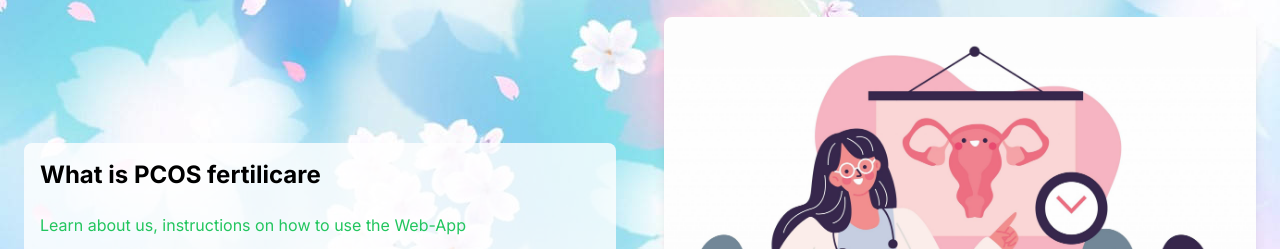
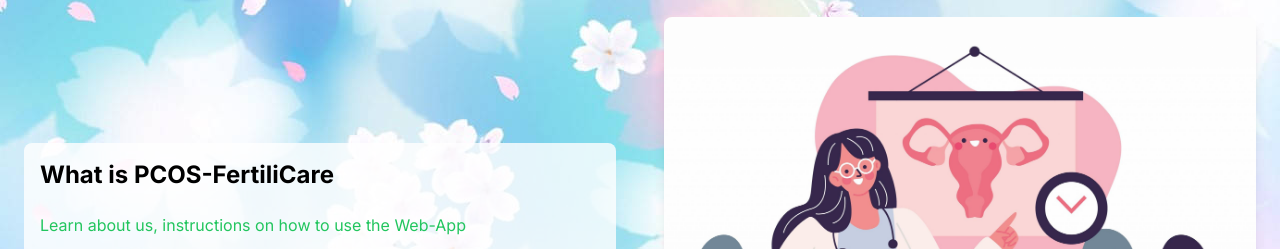
Before and after one commit to KamalikaSene/PCOS-FertiliCare, a Next.js app: page / in a window 1280 px wide. Shown: the part 1865-2114 px from the top of the page. Built offline with nearby package versions, Linux system fonts and the light colour scheme; no server answers.

Commit message:
changed the name to PCOS-FertiliCare

```diff
--- a/src/app/about-app/page.jsx
+++ b/src/app/about-app/page.jsx
@@ -9,7 +9,7 @@ const InstructionsPage = () => {
             <div className="max-w-3xl mx-auto">
                 <div className="mt-3 bg-white rounded-b lg:rounded-b-none lg:rounded-r flex flex-col justify-between leading-normal">
                     <div className="bg-white relative top-0 -mt-32 p-5 sm:p-10">
-                        <h1 href="#" className="text-gray-900 font-bold text-3xl mb-2">What is PCOS-FERTILICARE</h1>
+                        <h1 href="#" className="text-gray-900 font-bold text-3xl mb-2">What is PCOS-FertiliCare?</h1>
                         <p className="text-gray-700 text-xs mt-2">
                         </p>
 
--- a/src/app/page.jsx
+++ b/src/app/page.jsx
@@ -126,7 +126,7 @@ export default function Home() {
 
               <div class="md:order-1">
               <div className="bg-opacity-80 bg-white p-4 rounded-lg">
-                <h3 class="mb-3 text-2xl font-bold">What is PCOS fertilicare</h3>
+                <h3 class="mb-3 text-2xl font-bold">What is PCOS-FertiliCare</h3>
                 <div
                   class="mb-3 flex items-center justify-center text-sm font-medium text-primary dark:text-primary-400 md:justify-start">
 
```
